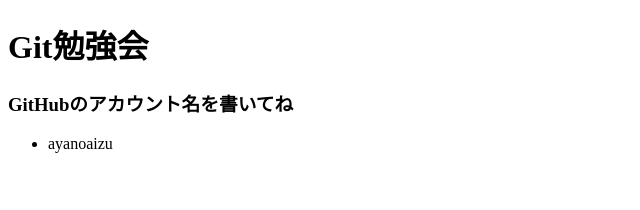
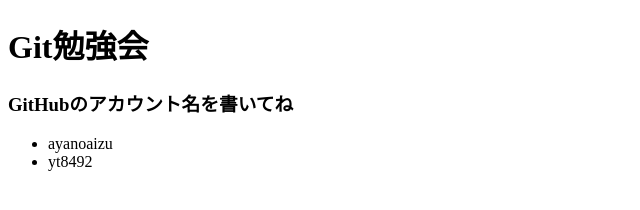
Before and after one commit to Zli-UoA/GitLearn_2019, a plain HTML site: page index.html in a window 1280 px wide. Shown: the full height of the page, 0-640 px from the left. Drawn offline with Linux system fonts and the light colour scheme.

Commit message:
add yt8492 id

```diff
--- a/index.html
+++ b/index.html
@@ -10,6 +10,7 @@
   <h3>GitHubのアカウント名を書いてね</h3>
   <ul>
     <li>ayanoaizu</li>
+    <li>yt8492</li>
   </ul>
 </body>
 </html>
```
